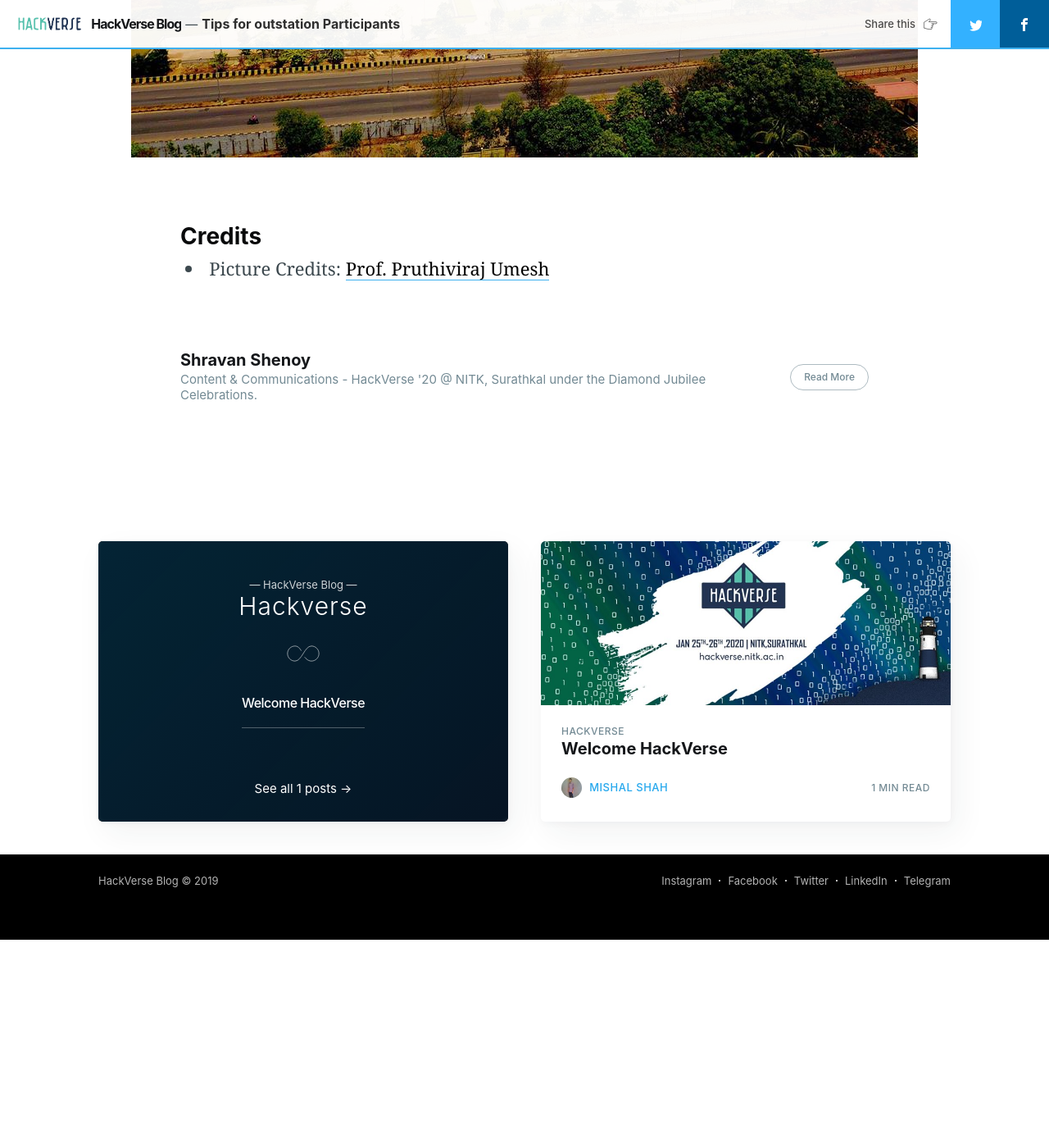
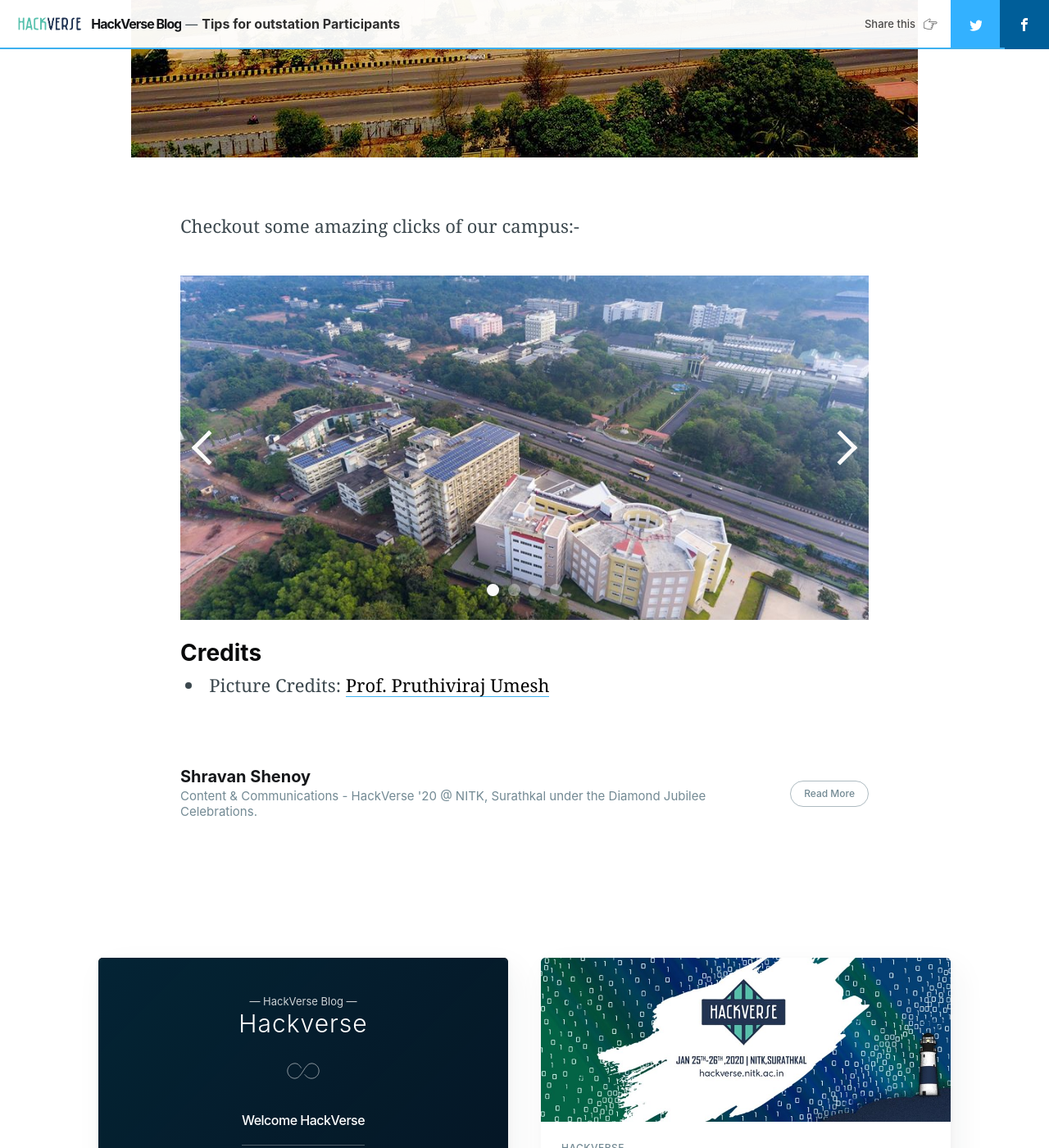
Before and after one commit to HackVerse/blog, a Jekyll site: the page built from _posts/2019-11-23-tips-for-outstation-participants.md, in a window 1280 px wide and 1400 px high, scrolled down 5774 px. Shown: the whole window at 82% size. Built offline with Jekyll 4.4.1, drawn with Linux system fonts in a browser that asks for light colours; nearby versions of some CDN libraries; comment, search, counter and statistics services are not loaded; before the commit the page ends 6920 px from its top, so only the background shows below that.

Commit message:
more campus pictures added

```diff
--- /dev/null
+++ b/_data/carousel.yml
@@ -0,0 +1,5 @@
+images:
+  - image: ./assets/images/nitk/aerial-campus.jpg
+  - image: ./assets/images/nitk/aerial-cse.jpg
+  - image: ./assets/images/nitk/kite-fest.jpg
+  - image: ./assets/images/nitk/aerial-mech.jpg
--- /dev/null
+++ b/_includes/carousel.html
@@ -0,0 +1,180 @@
+{% assign letterstring = "a,b,c,d,e,f,g,h,i,j,k,l,m,n" %}
+{% assign letters = letterstring | split: ',' %}
+
+<div class="carousel__holder">
+    <div class="carousel">
+        {% for item in site.data.carousel.images %}
+          <input class="carousel__activator" type="radio" name="carousel" id="{{ letters[forloop.index0] }}" {% if forloop.first %}checked="checked"{% endif %} />
+        {% endfor %}
+        {% for item in site.data.carousel.images %}
+          {% if forloop.index == forloop.length %}
+            {% assign nextindex = 0 %}
+          {% else %}
+            {% assign nextindex = forloop.index0 | plus: 1 %}
+          {% endif %}
+          {% assign nextletter = letters[nextindex] %}
+          {% if forloop.index0 == 0 %}
+            {% assign previndex = forloop.length | minus: 1 %}
+          {% else %}
+            {% assign previndex = forloop.index0 | minus: 1 %}
+          {% endif %}
+          {% assign prevletter = letters[previndex] %}
+          <div class="carousel__controls">
+              <label class="carousel__control carousel__control--backward" for="{{ prevletter }}"></label>
+              <label class="carousel__control carousel__control--forward" for="{{ nextletter }}"></label>
+          </div>
+        {% endfor %}
+        <div class="carousel__track">
+          <ul>
+            {% for item in site.data.carousel.images %}
+            <li class="carousel__slide" style="background-image: url('{{ item.image }}');"></li>
+            {% endfor %}
+          </ul>
+        </div>
+        <div class="carousel__indicators">
+            {% for item in site.data.carousel.images %}
+              <label class="carousel__indicator" for="{{ letters[forloop.index0] }}"></label>
+            {% endfor %}
+        </div>
+    </div>
+</div>
+
+<style>
+.carousel__holder {width: 100%; position: relative; padding-bottom: {{ include.height }}{{ include.unit }}; margin: 1rem 0 1rem;}
+.carousel {
+  height: 100%;
+  width: 100%;
+  overflow: hidden;
+  text-align: center;
+  position: absolute;
+  padding: 0;
+}
+.carousel__controls,
+.carousel__activator {
+  display: none;
+}
+{% for item in site.data.carousel.images %}
+.carousel__activator:nth-of-type({{ forloop.index }}):checked ~ .carousel__track {
+  -webkit-transform: translateX(-{{ forloop.index0 }}00%);
+          transform: translateX(-{{ forloop.index0 }}00%);
+}
+.carousel__activator:nth-of-type({{ forloop.index }}):checked ~ .carousel__slide:nth-of-type({{ forloop.index }}) {
+  transition: opacity 0.5s, -webkit-transform 0.5s;
+  transition: opacity 0.5s, transform 0.5s;
+  transition: opacity 0.5s, transform 0.5s, -webkit-transform 0.5s;
+  top: 0;
+  left: 0;
+  right: 0;
+  opacity: 1;
+  -webkit-transform: scale(1);
+          transform: scale(1);
+}
+.carousel__activator:nth-of-type({{ forloop.index }}):checked ~ .carousel__controls:nth-of-type({{ forloop.index }}) {
+  display: block;
+  opacity: 1;
+}
+.carousel__activator:nth-of-type({{ forloop.index }}):checked ~ .carousel__indicators .carousel__indicator:nth-of-type({{ forloop.index }}) {
+  opacity: 1;
+}
+{% endfor %}
+
+.carousel__control {
+  height: 30px;
+  width: 30px;
+  margin-top: -15px;
+  top: 50%;
+  position: absolute;
+  display: block;
+  cursor: pointer;
+  border-width: 5px 5px 0 0;
+  border-style: solid;
+  border-color: #fafafa;
+  opacity: 0.35;
+  opacity: 1;
+  outline: 0;
+  z-index: 3;
+}
+.carousel__control:hover {
+  opacity: 1;
+}
+.carousel__control--backward {
+  left: 20px;
+  -webkit-transform: rotate(-135deg);
+          transform: rotate(-135deg);
+}
+.carousel__control--forward {
+  right: 20px;
+  -webkit-transform: rotate(45deg);
+          transform: rotate(45deg);
+}
+.carousel__indicators {
+  position: absolute;
+  bottom: 20px;
+  width: 100%;
+  text-align: center;
+}
+.carousel__indicator {
+  height: 15px;
+  width: 15px;
+  border-radius: 100%;
+  display: inline-block;
+  z-index: 2;
+  cursor: pointer;
+  opacity: 0.35;
+  margin: 0 2.5px 0 2.5px;
+}
+.carousel__indicator:hover {
+  opacity: 0.75;
+}
+.carousel__track {
+  position: absolute;
+  top: 0;
+  right: 0;
+  bottom: 0;
+  left: 0;
+  padding: 0;
+  margin: 0;
+  transition: -webkit-transform 0.5s ease 0s;
+  transition: transform 0.5s ease 0s;
+  transition: transform 0.5s ease 0s, -webkit-transform 0.5s ease 0s;
+}
+.carousel__track .carousel__slide {
+  display: block;
+  top: 0;
+  left: 0;
+  right: 0;
+  opacity: 1;
+}
+{% for item in site.data.carousel.images %}
+.carousel__track .carousel__slide:nth-of-type({{ forloop.index }}) {
+  -webkit-transform: translateX({{ forloop.index0 }}00%);
+          transform: translateX({{ forloop.index0 }}00%);
+}
+{% endfor %}
+
+.carousel--scale .carousel__slide {
+  -webkit-transform: scale(0);
+          transform: scale(0);
+}
+.carousel__slide {
+  height: 100%;
+  position: absolute;
+  opacity: 0;
+  overflow: hidden;
+}
+.carousel__slide .overlay {height: 100%;}
+.carousel--thumb .carousel__indicator {
+  height: 30px;
+  width: 30px;
+}
+.carousel__indicator {
+  background-color: #fafafa;
+}
+{% for item in site.data.carousel.images %}
+.carousel__slide:nth-of-type({{ forloop.index }}),
+.carousel--thumb .carousel__indicators .carousel__indicator:nth-of-type({{ forloop.index }}) {
+  background-size: cover;
+  background-position: center;
+}
+{% endfor %}
+</style>
--- a/_posts/2019-11-23-tips-for-outstation-participants.md
+++ b/_posts/2019-11-23-tips-for-outstation-participants.md
@@ -62,6 +62,10 @@ We can't wait to meet you at the hacking arena and see what you create!
 
 <img src="./assets/images/nitk/lhcc.jpg" alt="LHC-C NITK Surathkal">
 
+Checkout some amazing clicks of our campus:-
+
+{% include carousel.html height="50" unit="%" duration="2" %}
+
 
 #### Credits
 
```
Also changed, not shown: assets/images/nitk/aerial-campus.jpg (added), assets/images/nitk/aerial-cse.jpg (added), assets/images/nitk/aerial-mech.jpg (added), assets/images/nitk/kite-fest.jpg (added).
